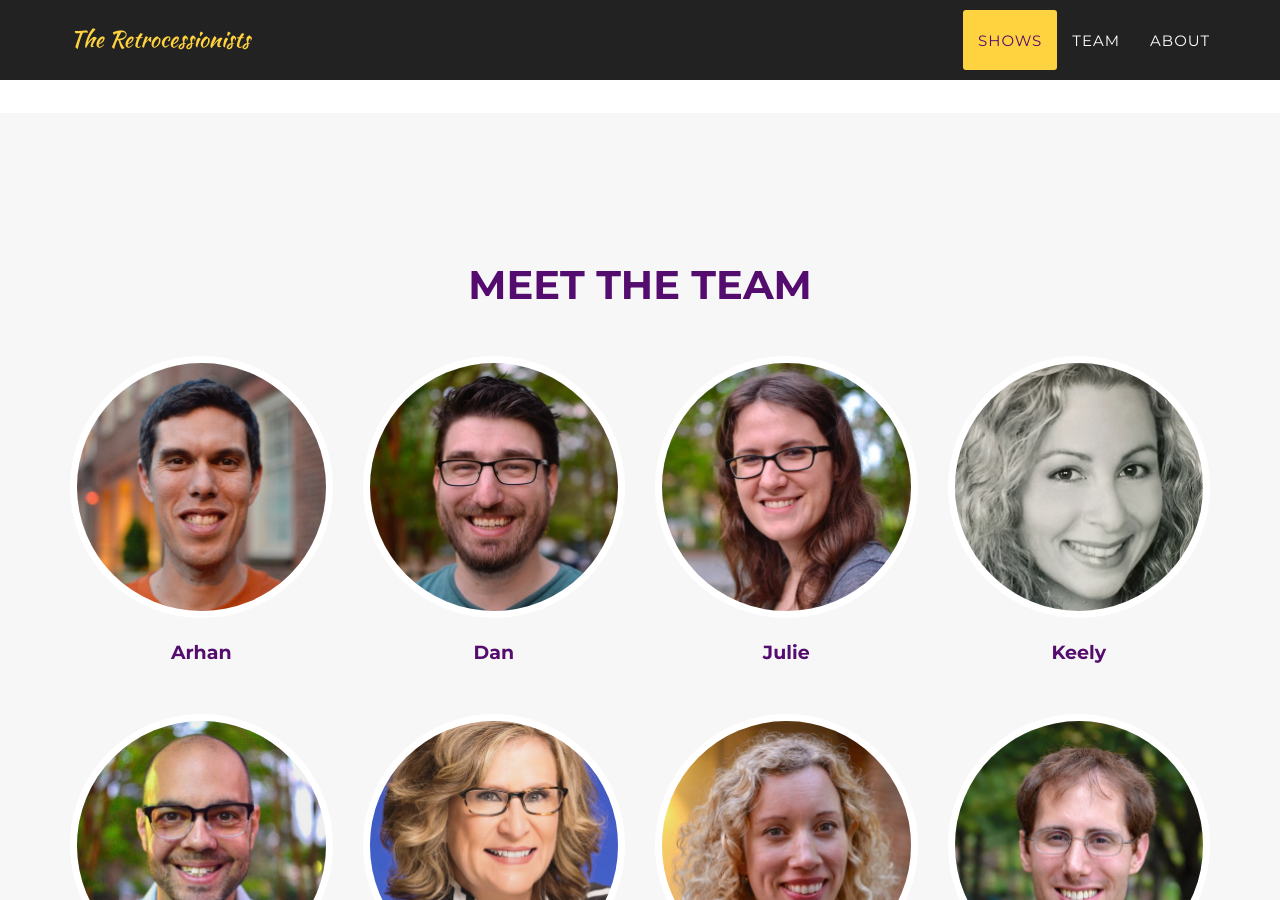
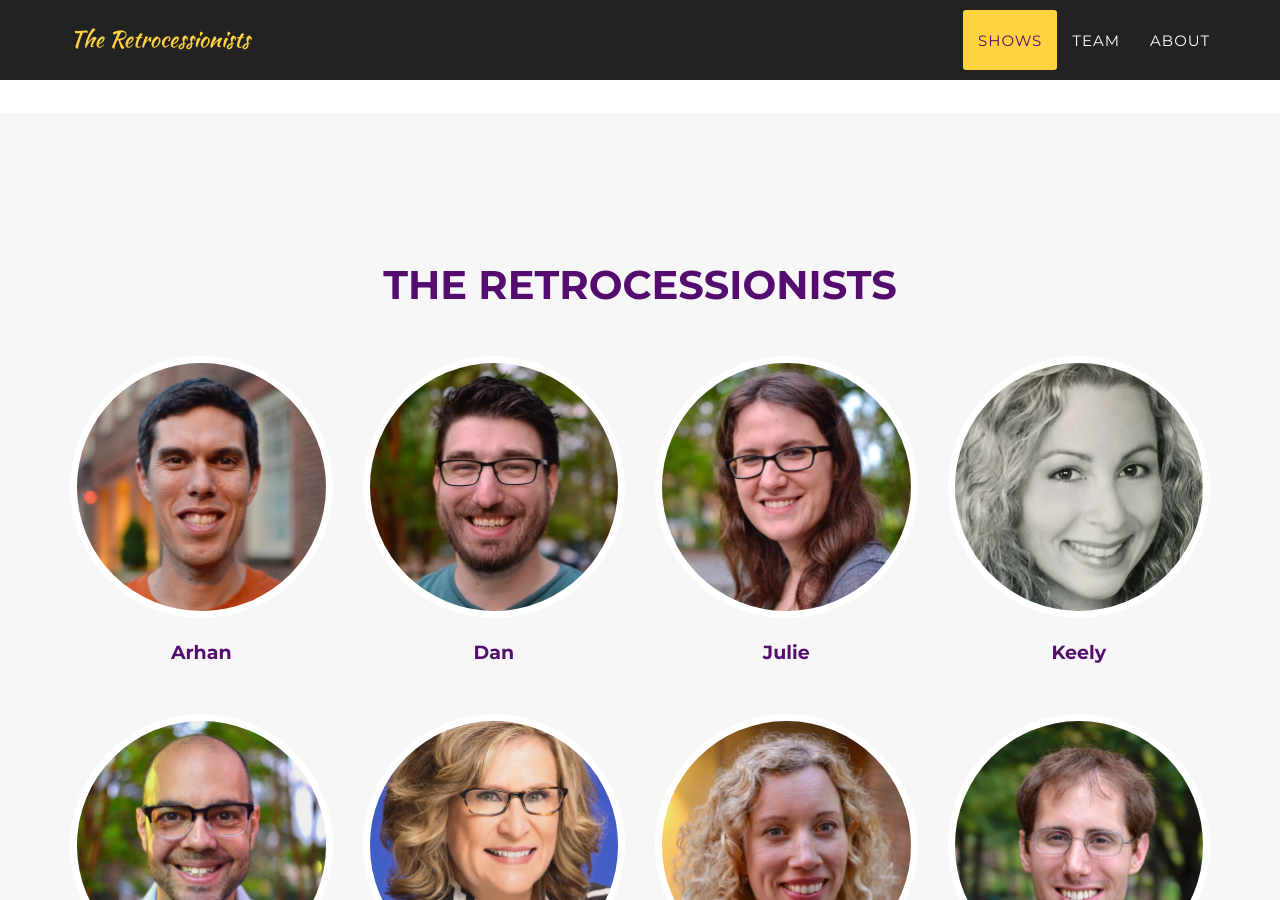
Before and after one commit to yig/RetrosImprovWeb, a Jekyll site: the page built from index.html, in a window 1280 px wide and 900 px high, scrolled down 1716 px. Built offline with Jekyll 4.4.1, drawn with Linux system fonts in a browser that asks for light colours; some web fonts are replaced.

```diff
--- a/_includes/team.html
+++ b/_includes/team.html
@@ -3,7 +3,7 @@
         <div class="container">
             <div class="row">
                 <div class="col-lg-12 text-center">
-                    <h2 class="section-heading">Meet The Team</h2>
+                    <h2 class="section-heading">The Retrocessionists</h2>
                     <h3 class="section-subheading text-muted">&nbsp;</h3>
                 </div>
             </div>
```
Also changed, not shown: img/team/arhan.jpg, 1 other file.
